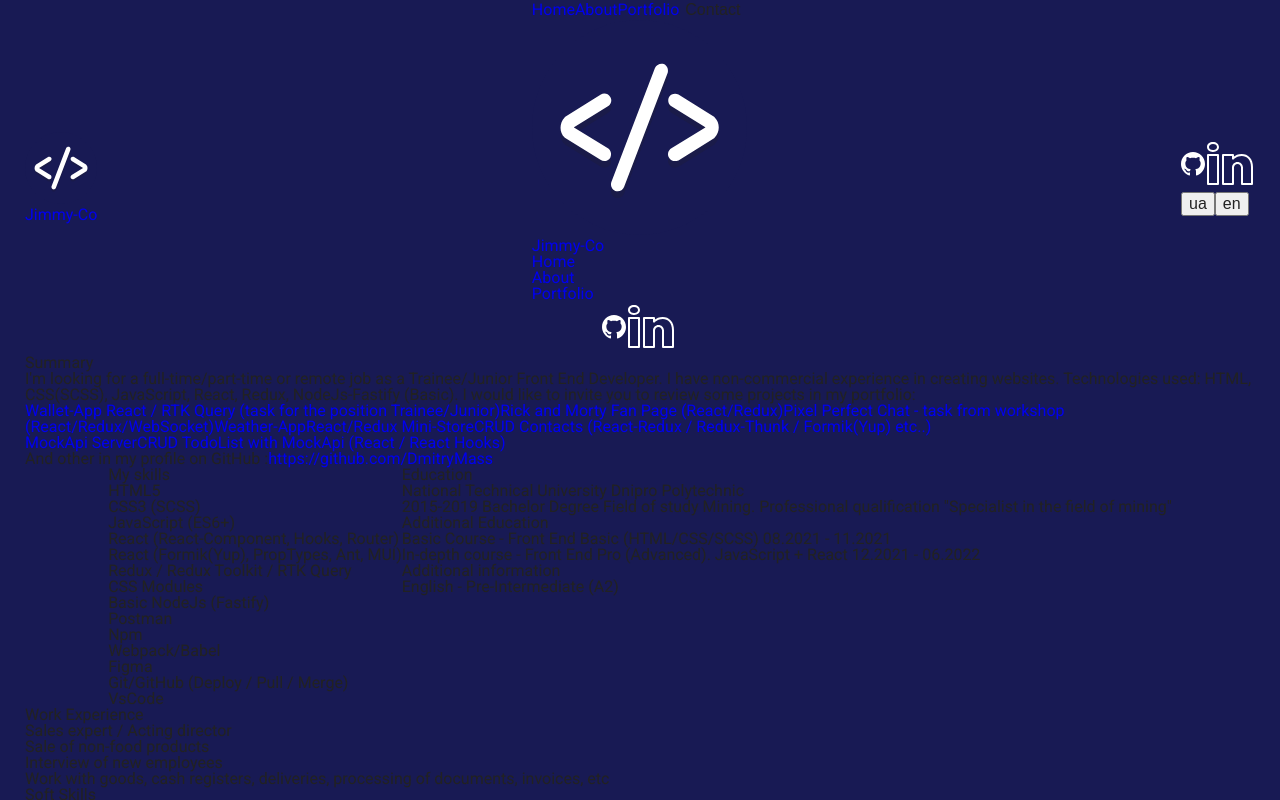
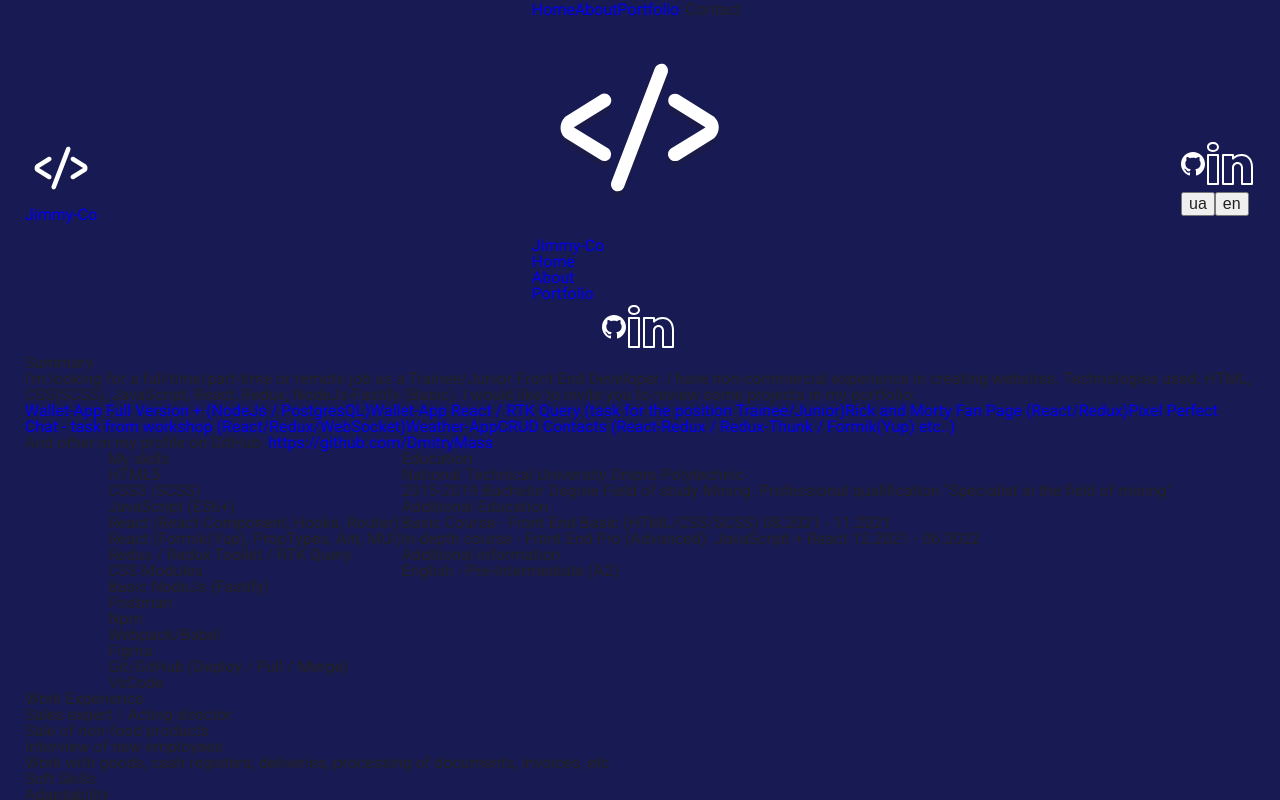
Before and after one commit to DmitryMass/React-Portfolio, a React app: page /about in a window 1280 px wide. Shown: the top 800 px of the page. Built offline with nearby package versions, Linux system fonts and the light colour scheme; a web font is replaced by a local one.

Commit message:
change porftofio slider and about page

```diff
--- a/src/Components/App.js
+++ b/src/Components/App.js
@@ -18,7 +18,7 @@ const App = () => {
 
   return (
     <Suspense fallback={'Loading...'}>
-      <div className="application">
+      <div className='application'>
         <Header
           scrolls={logoRef}
           handleClick={handleClick}
--- a/src/Components/Constant/component.js
+++ b/src/Components/Constant/component.js
@@ -1,6 +1,92 @@
+import jWallet from '../../Assets/Images/j-wallet.png';
+import clock from '../../Assets/Images/clocks.png';
+import weather from '../../Assets/Images/weather.png';
+import myPortfolio from '../../Assets/Images/portfolio.png';
+import contacts from '../../Assets/Images/contacts.png';
+import todoReact from '../../Assets/Images/crud-todo-react.png';
+import rickAndMorty from '../../Assets/Images/ricknmorty.png';
+import uiChat from '../../Assets/Images/uichat.png';
+import jStore from '../../Assets/Images/j-store.png';
+import jWalletServer from '../../Assets/Images/jWallet-server.png';
+
 export const ROUTES = {
   HOME: '/',
   ABOUT: '/about',
   PORTFOLIO: '/portfolio',
   CONTACT: '/contact',
 };
+
+export const PORTFOLIO = [
+  {
+    link: 'https://github.com/DmitryMass/Wallet-App-Client',
+    img: jWalletServer,
+    description: 'jWalletServer',
+  },
+  {
+    link: 'https://github.com/DmitryMass/Wallet-App_ftech',
+    img: jWallet,
+    description: 'jWallet',
+  },
+  {
+    link: 'https://github.com/DmitryMass/Rick_And_Morty_React-Redux',
+    img: rickAndMorty,
+    description: 'rickMorty',
+  },
+  {
+    link: 'https://github.com/DmitryMass/ContactList_Redux_ReduxThunk',
+    img: contacts,
+    description: 'crudContacts',
+  },
+  {
+    link: 'https://github.com/DmitryMass/Weather-App',
+    img: weather,
+    description: 'weather',
+  },
+  {
+    link: 'https://github.com/DmitryMass/UI-Chat_Redux-Websocket',
+    img: uiChat,
+    description: 'uichat',
+  },
+  {
+    link: 'https://github.com/DmitryMass/React-Portfolio',
+    img: myPortfolio,
+    description: 'myPortfolio',
+  },
+  {
+    link: 'https://github.com/DmitryMass/Clock-and-StopWatch"',
+    img: clock,
+    description: 'clock',
+  },
+  {
+    link: 'https://github.com/DmitryMass/React-Redux_Mini-Store"',
+    img: jStore,
+    description: 'jStore',
+  },
+];
+
+export const PROJECTS_LIST = [
+  {
+    link: 'https://github.com/DmitryMass/Wallet-App-Client',
+    text: 'Wallet-App Full Version + (NodeJs / PostgresQL)',
+  },
+  {
+    link: 'https://github.com/DmitryMass/Wallet-App_ftech',
+    text: 'Wallet-App React / RTK Query (task for the position Trainee/Junior)',
+  },
+  {
+    link: 'https://github.com/DmitryMass/Rick_And_Morty_React-Redux',
+    text: 'Rick and Morty Fan Page (React/Redux)',
+  },
+  {
+    link: 'https://github.com/DmitryMass/UI-Chat_Redux-Websocket',
+    text: 'Pixel Perfect Chat - task from workshop (React/Redux/WebSocket)',
+  },
+  {
+    link: 'https://github.com/DmitryMass/Weather-App',
+    text: 'Weather-App',
+  },
+  {
+    link: 'https://github.com/DmitryMass/ContactList_Redux_ReduxThunk',
+    text: 'CRUD Contacts (React-Redux / Redux-Thunk / Formik(Yup) etc..)',
+  },
+];
--- a/src/Components/LangContext/LangNoteBook.js
+++ b/src/Components/LangContext/LangNoteBook.js
@@ -54,6 +54,7 @@ export const dictionaryEnglish = {
   portfolio: 'Portfolio',
   jWallet: 'Wallet App (Task on the position Trainee/Junior)',
   jStore: 'Mini Store',
+  jWalletServer: 'Wallet App + (NodeJs + PostgresQL)',
 };
 
 export const dictionaryUkrainian = {
@@ -112,4 +113,5 @@ export const dictionaryUkrainian = {
   portfolio: 'Портфоліо',
   jWallet: 'Гаманець (завдання на позицію Trainee/Junior)',
   jStore: 'Міні магазин',
+  jWalletServer: 'Гаманець повна версія (NodeJs, PostgresQL)',
 };
--- a/src/Components/Pages/AboutMe/SummaryBox/component.js
+++ b/src/Components/Pages/AboutMe/SummaryBox/component.js
@@ -1,5 +1,6 @@
 import React from 'react';
 import { useTranslation } from 'react-i18next';
+import Project from '../../../ProjectLink/component';
 
 import Title from '../AboutBox/component';
 import styles from '../index.m.css';
@@ -10,63 +11,13 @@ const SummaryBox = () => {
     <div className={styles.main__summary}>
       <Title children={t('summaryTitle')} classStyle={styles.main__mySkill} />
       <p className={styles.main__skill}>{t('summary')}</p>
-      <a
-        className={styles.main__project}
-        href="https://github.com/DmitryMass/Wallet-App_ftech"
-        target="blank"
-      >
-        Wallet-App React / RTK Query (task for the position Trainee/Junior)
-      </a>
-      <a
-        className={styles.main__project}
-        href="https://github.com/DmitryMass/Rick_And_Morty_React-Redux"
-        target="blank"
-      >
-        Rick and Morty Fan Page (React/Redux)
-      </a>
-      <a
-        className={styles.main__project}
-        href="https://github.com/DmitryMass/UI-Chat_Redux-Websocket"
-        target="blank"
-      >
-        Pixel Perfect Chat - task from workshop (React/Redux/WebSocket)
-      </a>
-      <a
-        className={styles.main__project}
-        href="https://github.com/DmitryMass/Weather-App"
-        target="blank"
-      >
-        Weather-App
-      </a>
-      <a
-        className={styles.main__project}
-        href="https://github.com/DmitryMass/React-Redux_Mini-Store"
-        target="blank"
-      >
-        React/Redux Mini-Store
-      </a>
-      <a
-        className={styles.main__project}
-        href="https://github.com/DmitryMass/ContactList_Redux_ReduxThunk"
-        target="blank"
-      >
-        CRUD Contacts (React-Redux / Redux-Thunk / Formik(Yup) etc..) <br />
-        MockApi Server
-      </a>
-      <a
-        className={styles.main__project}
-        href="https://github.com/DmitryMass/CRUD_TodoList_React"
-        target="blank"
-      >
-        CRUD TodoList with MockApi (React / React Hooks)
-      </a>
-
+      <Project />
       <div className={styles.main__skill}>
         {t('myGit')}
         <a
           className={styles.main__project}
-          href=" https://github.com/DmitryMass"
-          target="blank"
+          href=' https://github.com/DmitryMass'
+          target='blank'
         >
           https://github.com/DmitryMass
         </a>
--- a/src/Components/Pages/Portfolio/Slide/component.js
+++ b/src/Components/Pages/Portfolio/Slide/component.js
@@ -5,7 +5,7 @@ import PropTypes from 'prop-types';
 const Slide = ({ children, link, description, img }) => {
   return (
     <div className={styles.slide}>
-      <div className={styles.slide__img}>
+      <div className={`${styles.slide__img} swiper-zoom-container`}>
         <img src={img} alt="analytic website 1 page" />
       </div>
       <div className={styles.slide__description}>
--- a/src/Components/Pages/Portfolio/index.m.css
+++ b/src/Components/Pages/Portfolio/index.m.css
@@ -6,6 +6,7 @@
   align-items: center;
   justify-content: space-evenly;
   flex-direction: column;
+  padding: 5px;
 }
 .slide__wrapper {
   width: 100%;
--- /dev/null
+++ b/src/Components/ProjectLink/component.js
@@ -0,0 +1,20 @@
+import React from 'react';
+import { PROJECTS_LIST } from '../Constant/component';
+
+import styles from './index.m.css';
+
+const Project = () => {
+  return (
+    <>
+      {PROJECTS_LIST.map(({ link, text }) => {
+        return (
+          <a className={styles.main__project} href={link} target='blank'>
+            {text}
+          </a>
+        );
+      })}
+    </>
+  );
+};
+
+export default Project;
--- /dev/null
+++ b/src/Components/ProjectLink/index.js
@@ -0,0 +1 @@
+export { default } from './component';
--- /dev/null
+++ b/src/Components/ProjectLink/index.m.css
@@ -0,0 +1,7 @@
+.main__project {
+  display: block;
+  padding-bottom: 10px;
+  font-size: var(--fs-sm);
+  line-height: var(--lh-sm);
+  color: var(--white);
+}
--- a/src/index.css
+++ b/src/index.css
@@ -1,5 +1,6 @@
 @import url('https://fonts.googleapis.com/css2?family=Roboto:wght@300;400;700&display=swap');
 @import url('https://fonts.googleapis.com/css2?family=Rubik+Moonrocks&display=swap');
+@import '../node_modules/swiper/swiper-bundle.css';
 
 :root {
   /* Colors && Bgc */
@@ -218,4 +219,9 @@
   border-radius: 4px;
 }
 
-/* Language Btns */
+/* Swiper Slider */
+.swiper-button-prev,
+.swiper-button-next {
+  top: 25%;
+  color: var(--coral);
+}
```
Also changed, not shown: package.json (+26 -12 lines), src/Components/Pages/Portfolio/component.js (+22 -105 lines), src/Assets/Images/jWallet-server.png (added), 1 other file (tests, documents, lock files or other folders).
